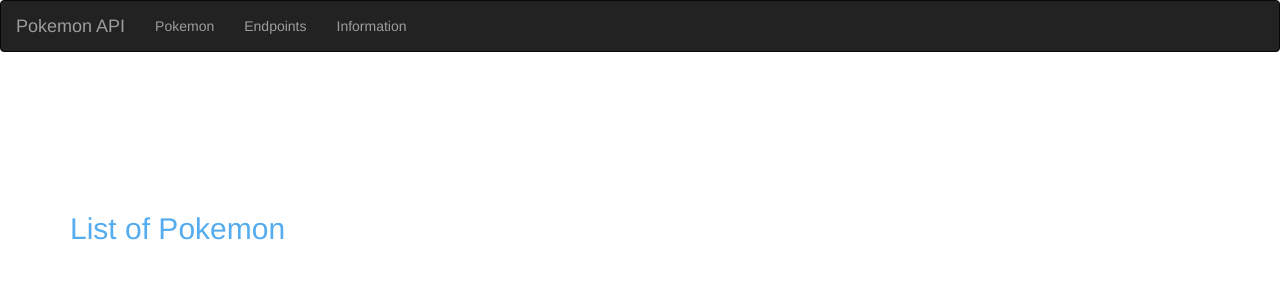
After one commit to juandes/PokemonAPI-AnalyticsPlatform, a Flask app: page /pokemon in a window 1280 px wide. The commit adds this page. Shown: the top 300 px of the page. Run offline with Flask 2, Linux system fonts and the light colour scheme; data that the repository does not hold is empty; some libraries are stand-ins or nearby versions.

Commit message:
added all Pokemon page

```diff
--- a/app.py
+++ b/app.py
@@ -1,5 +1,7 @@
 import pymongo
-from flask import Flask, make_response, render_template
+import json
+from engine import *
+from flask import Flask, jsonify, make_response, render_template
 from flask.ext.restful import Api, Resource, reqparse
 from bson.json_util import dumps
 
@@ -50,7 +52,7 @@ class RegionalPokedexAPI(Resource):
         :return: Pokedex for region
         """
         return [pokemon for pokemon in
-                collection.find({'region': region})
+                collection.find({'region': region.capitalize()})
                     .sort('national_id', pymongo.ASCENDING)]
 
 
@@ -80,7 +82,7 @@ class PokemonByName(Resource):
         super(PokemonByName, self).__init__()
 
     def get(self, name):
-        pokemon = collection.find_one({'name' : name})
+        pokemon = collection.find_one({'name' : name.capitalize()})
         if pokemon:
             return {'status': 'ok', 'data': pokemon}
         else:
@@ -109,6 +111,15 @@ def about_page():
 def endpoints_page():
     return render_template('endpoints.html')
 
+@app.route('/pokemon')
+def all_pokemon_page():
+    return render_template('pokemon.html', pokemon_dump = [pokemon for pokemon in find_pokemon_names(collection)])
+
+#@app.route('/pokemon/<string:pokemon_name>/')
+#def pokemon_page(pokemon_name):
+#    return 'Hi'
+
+
 
 if __name__ == '__main__':
     app.run(debug=True)
--- /dev/null
+++ b/engine.py
@@ -0,0 +1,10 @@
+import pymongo
+
+
+def find_pokemon(collection, pokemon):
+    return [pokemon for pokemon in
+            collection.find({'name': pokemon}, {'name': 1, '_id': 0})]
+
+
+def find_pokemon_names(collection):
+    return collection.find({}, {'name':1, 'national_id': 1,'_id':0}).sort('national_id', pymongo.ASCENDING)
--- a/templates/layout.html
+++ b/templates/layout.html
@@ -22,8 +22,9 @@
 
     <div class="collapse navbar-collapse" id="bs-example-navbar-collapse-1">
        <ul class="nav navbar-nav">
-        <li><a href="endpoints">Endpoints</a></li>
-        <li><a href="about">Information</a></li>
+           <li><a href="pokemon">Pokemon</a></li>
+           <li><a href="endpoints">Endpoints</a></li>
+           <li><a href="about">Information</a></li>
       </ul>
     </div><!-- /.navbar-collapse -->
   </div><!-- /.container-fluid -->
--- /dev/null
+++ b/templates/pokemon.html
@@ -0,0 +1,9 @@
+{% extends "layout.html" %}
+{% block content %}
+  <h2>List of Pokemon</h2>
+  <ul>
+      {% for n in pokemon_dump %}
+      <li><h4>{{n.national_id|int}}. {{n.name}}</h4></li>
+      {% endfor %}
+   </ul>
+{% endblock %}
```
